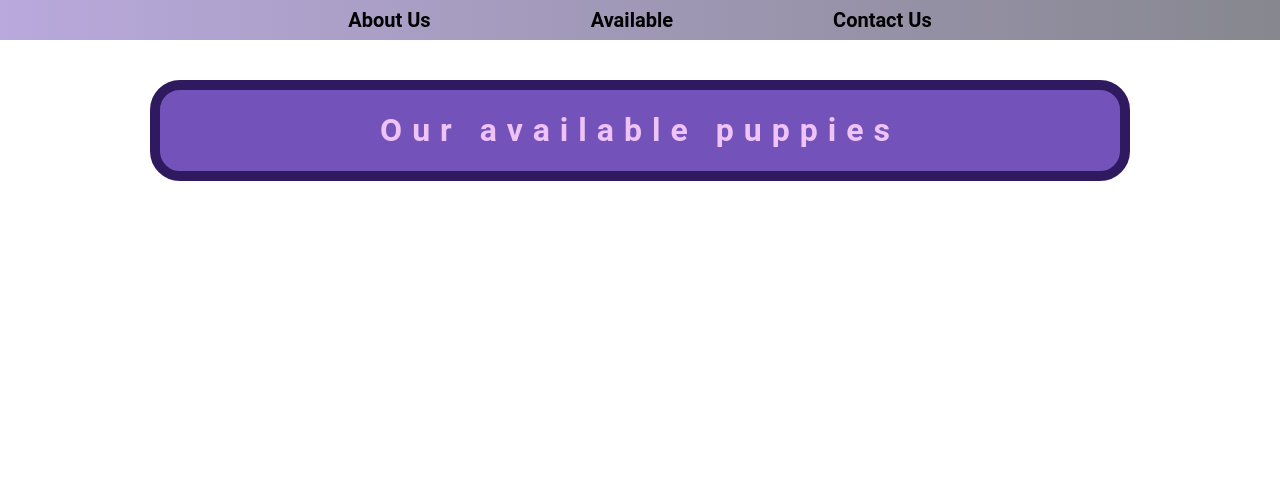
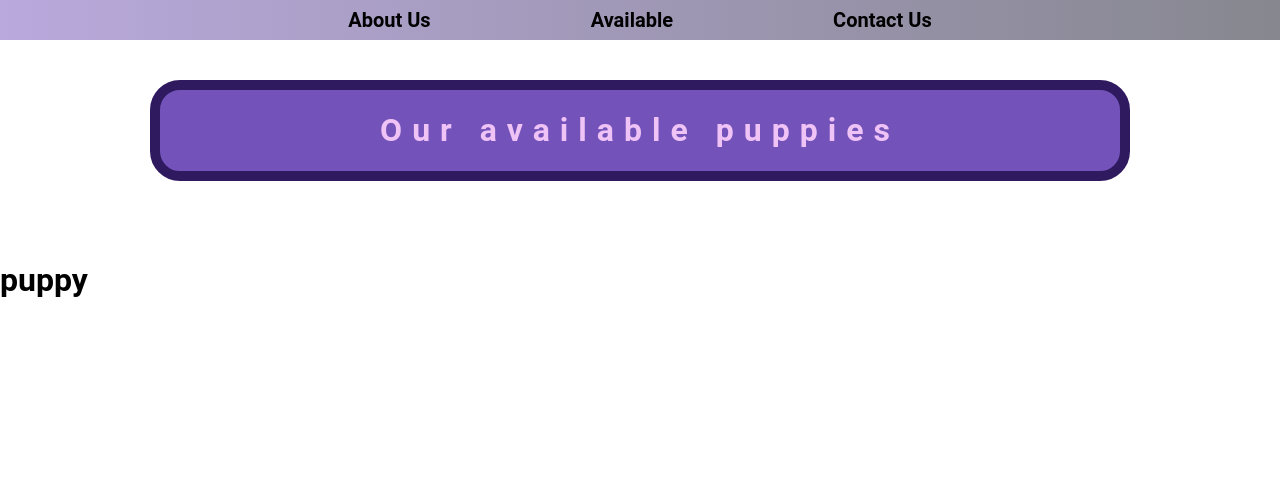
Before and after one commit to TdL752/RoyalWrinklesBulldogs, a plain HTML site: page available.html in a window 1280 px wide. Shown: the top 499 px of the page. Drawn offline with Linux system fonts and the light colour scheme; a web font is replaced by a local one.

Commit message:
title change puppy name containers added

```diff
--- a/available.html
+++ b/available.html
@@ -7,7 +7,7 @@
 		<link rel="preconnect" href="https://fonts.googleapis.com">
 		<link rel="preconnect" href="https://fonts.gstatic.com" crossorigin>
 		<link href="https://fonts.googleapis.com/css2?family=Ephesis&display=swap" rel="stylesheet">
-		<title>Bulldogs</title>
+		<title>Royal Wrinkles Bulldogs</title>
 	</head>
 	<body>
 		<nav>
@@ -40,6 +40,12 @@
 				Our available puppies
 			</h1>
 		</div>
+		<div class="puppy-id-outer-container">
+			<div class="puppy-id-inner-container">
+				<h1 class="header-text">
+					puppy
+				</h1>
+			</div>
 		<div class="top-container">
 			<div class="outer-container">
 				<img alt="brindle male" class="contained-image-top" src="https://res.cloudinary.com/dbuwekmex/image/upload/v1767407510/IMG_20260102_213042_dhlhzj.jpg" />
```
Also changed, not shown: about.html (+1 -1 lines), contact.html (+1 -1 lines), home.html (+1 -1 lines).
